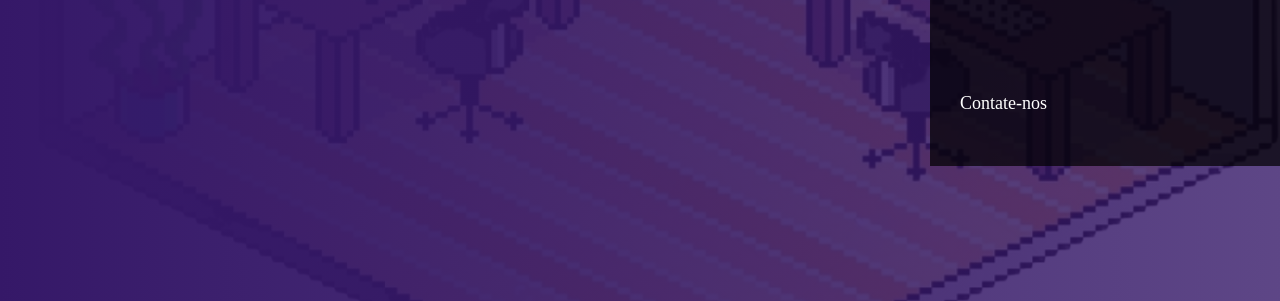
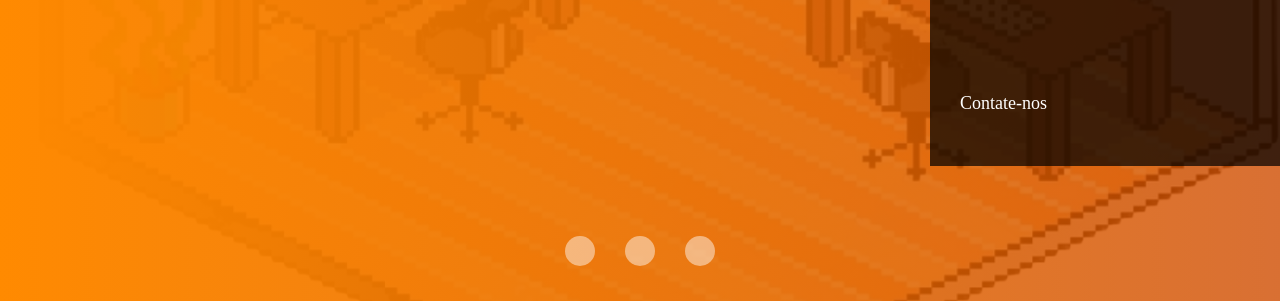
Before and after one commit to anapassini/gamificaai, a plain HTML site: page index.html in a window 1280 px wide. Both pictures are taken after a click on the button 66 px from the left and 425 px from the top of the page. Shown: the part 499-800 px from the top of the page. Drawn offline with Linux system fonts and the light colour scheme; a web font is replaced by a local one.

Commit message:
feat: carrossel terminado

```diff
--- a/index.html
+++ b/index.html
@@ -44,9 +44,16 @@
         <div class="container-grid conteudo-banner">
             <p>GamificaAi: <span>Inovação através da Diversão!</span></p>
 
-            <button id="botao-voltar"><svg xmlns="http://www.w3.org/2000/svg" viewBox="0 0 256 512"><!--!Font Awesome Free 6.5.2 by @fontawesome - https://fontawesome.com License - https://fontawesome.com/license/free Copyright 2024 Fonticons, Inc.--><path d="M9.4 278.6c-12.5-12.5-12.5-32.8 0-45.3l128-128c9.2-9.2 22.9-11.9 34.9-6.9s19.8 16.6 19.8 29.6l0 256c0 12.9-7.8 24.6-19.8 29.6s-25.7 2.2-34.9-6.9l-128-128z"/></svg></button>
-            <button id="botao-proximo"><svg xmlns="http://www.w3.org/2000/svg" viewBox="0 0 256 512"><!--!Font Awesome Free 6.5.2 by @fontawesome - https://fontawesome.com License - https://fontawesome.com/license/free Copyright 2024 Fonticons, Inc.--><path d="M246.6 278.6c12.5-12.5 12.5-32.8 0-45.3l-128-128c-9.2-9.2-22.9-11.9-34.9-6.9s-19.8 16.6-19.8 29.6l0 256c0 12.9 7.8 24.6 19.8 29.6s25.7 2.2 34.9-6.9l128-128z"/></svg></button>
+            <button onclick="mostrarSlideAnterior()" id="botao-voltar"><svg xmlns="http://www.w3.org/2000/svg" viewBox="0 0 256 512"><!--!Font Awesome Free 6.5.2 by @fontawesome - https://fontawesome.com License - https://fontawesome.com/license/free Copyright 2024 Fonticons, Inc.--><path d="M9.4 278.6c-12.5-12.5-12.5-32.8 0-45.3l128-128c9.2-9.2 22.9-11.9 34.9-6.9s19.8 16.6 19.8 29.6l0 256c0 12.9-7.8 24.6-19.8 29.6s-25.7 2.2-34.9-6.9l-128-128z"/></svg></button>
+            <button onclick="mostrarProximoSlide()"  id="botao-proximo"><svg xmlns="http://www.w3.org/2000/svg" viewBox="0 0 256 512"><!--!Font Awesome Free 6.5.2 by @fontawesome - https://fontawesome.com License - https://fontawesome.com/license/free Copyright 2024 Fonticons, Inc.--><path d="M246.6 278.6c12.5-12.5 12.5-32.8 0-45.3l-128-128c-9.2-9.2-22.9-11.9-34.9-6.9s-19.8 16.6-19.8 29.6l0 256c0 12.9 7.8 24.6 19.8 29.6s25.7 2.2 34.9-6.9l128-128z"/></svg></button>
+
+            <div class="botoes">
+                <button onclick="selecionarSlide(0)"><svg xmlns="http://www.w3.org/2000/svg" viewBox="0 0 512 512"><!--!Font Awesome Free 6.5.2 by @fontawesome - https://fontawesome.com License - https://fontawesome.com/license/free Copyright 2024 Fonticons, Inc.--><path d="M256 512A256 256 0 1 0 256 0a256 256 0 1 0 0 512z"/></svg></button>
+                <button onclick="selecionarSlide(1)"><svg xmlns="http://www.w3.org/2000/svg" viewBox="0 0 512 512"><!--!Font Awesome Free 6.5.2 by @fontawesome - https://fontawesome.com License - https://fontawesome.com/license/free Copyright 2024 Fonticons, Inc.--><path d="M256 512A256 256 0 1 0 256 0a256 256 0 1 0 0 512z"/></svg></button>
+                <button onclick="selecionarSlide(2)"><svg xmlns="http://www.w3.org/2000/svg" viewBox="0 0 512 512"><!--!Font Awesome Free 6.5.2 by @fontawesome - https://fontawesome.com License - https://fontawesome.com/license/free Copyright 2024 Fonticons, Inc.--><path d="M256 512A256 256 0 1 0 256 0a256 256 0 1 0 0 512z"/></svg></button>
+            </div>
         </div>
+
     </div>
     <section id="sobre">
         <h2>Sobre nossa empresa</h2>
--- a/script.js
+++ b/script.js
@@ -45,9 +45,39 @@ banner.classList.add(slides[slideAtual])
 function mostrarProximoSlide() {
 
 
-    banner.classList.remove(slide[slideAtual])
+    banner.classList.remove(slides[slideAtual])
 
-    slideAtual++
+    if (slideAtual < 2) {
+        slideAtual++
+    } else {
+
+        slideAtual = 0
+    }
+
+
 
     banner.classList.add(slides[slideAtual])
 }
+
+function mostrarSlideAnterior() {
+
+    banner.classList.remove(slides[slideAtual])
+
+    if (slideAtual > 0) {
+        slideAtual--
+    } else {
+
+        slideAtual = 2
+    }
+
+
+    banner.classList.add(slides[slideAtual])
+}
+
+function selecionarSlide(indiceSlide) {
+    banner.classList.remove(slides[slideAtual])
+
+    slideAtual = indiceSlide
+
+    banner.classList.add(slides[slideAtual])
+}
--- a/style.css
+++ b/style.css
@@ -46,19 +46,19 @@ html {
 
 .primeiro-banner {
 
-    background-image: linear-gradient(90deg, rgba(53, 24, 104, 1) 0%, rgba(53, 24, 104, 0.8) 100%), url(img/bg-room.png);
+    background-image: linear-gradient(90deg, rgba(53, 24, 104, 1) 0%, rgba(90, 19, 213, 0.8) 100%), url(img/bg-room.png);
 
 }
 
 .segundo-banner {
 
-    background-image: linear-gradient(90deg, rgba(24, 104, 36, 1) 0%, rgba(41, 104, 24, 0.8) 100%), url(img/bg-room.png);
+    background-image: linear-gradient(90deg, rgb(90, 19, 213, 0.8) 0%, rgba(255, 138, 22, 0.8) 100%), url(img/bg-room.png);
 
 }
 
 .terceiro-banner {
 
-    background-image: linear-gradient(90deg, rgb(209, 200, 39) 0%, rgba(182, 168, 14, 0.8) 100%), url(img/bg-room.png);
+    background-image: linear-gradient(90deg, rgb(255, 138, 0.8) 0%, rgba(207, 76, 0, 0.8) 100%), url(img/bg-room.png);
 
 }
 
@@ -90,7 +90,33 @@ html {
     right: 4%;
 }
 
+.botoes {
+    width: 150px;
 
+    display: flex;
+    justify-content: space-between;
+    align-items: center;
+
+    position: absolute;
+    bottom: 4%;
+
+    left: calc(50% - 75px);
+}
+
+.botoes button {
+
+    width: 30px;
+
+    display: unset;
+
+    background: none;
+    border: none;
+    cursor: pointer;
+}
+
+.botoes button svg {
+    fill: #ffffff76;
+}
 
 header {
     height: 165px;
```
